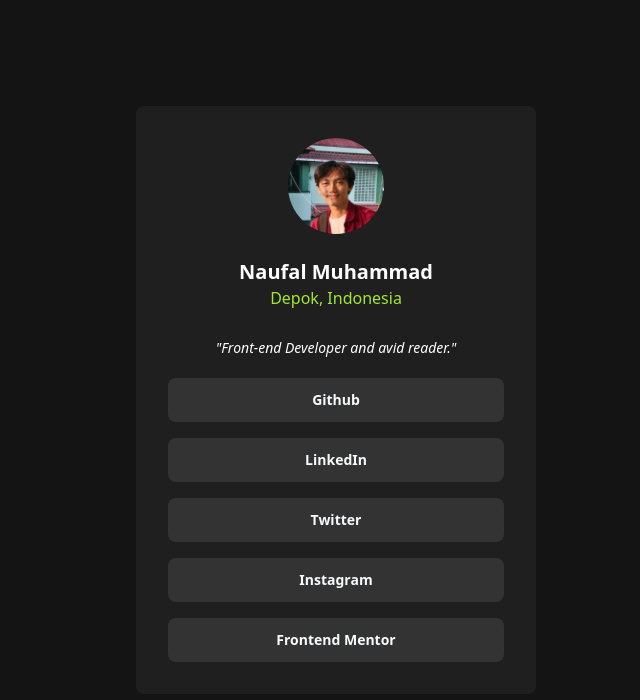
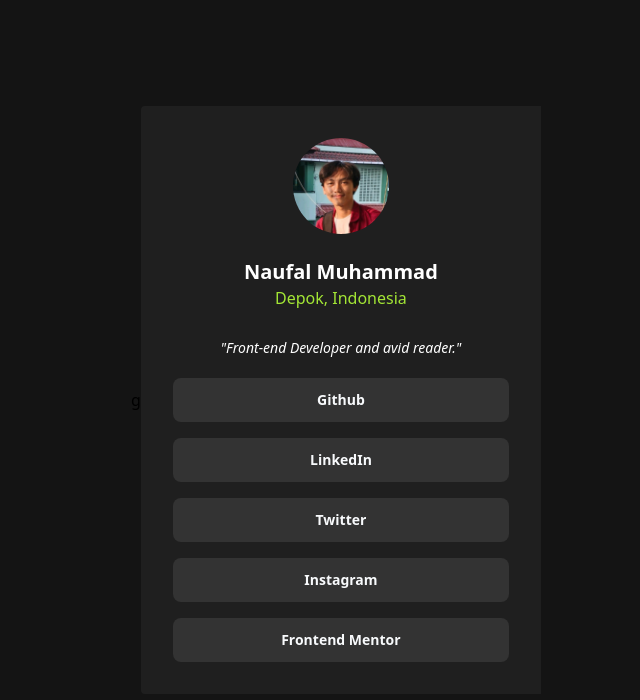
Before and after one commit to NaufalMuh11/midterm_WebBeginner, a React (Vite) app: page / in a window 1280 px wide. Shown: the top 700 px of the page, without its empty margins (304-944 px from the left). Built offline with nearby package versions, Linux system fonts and the light colour scheme.

Commit message:
ovfw hidden di abu

```diff
--- a/src/App.jsx
+++ b/src/App.jsx
@@ -4,7 +4,7 @@ import profile from './assets/foto_muh.jpeg';
 function App() {
   return (
     <div className="h-screen bg-[#141414] flex justify-center items-center overflow-hidden">
-    <div className="bg-[#1f1f1f] w-[80%] max-w-[400px] p-8 flex flex-col rounded-lg">
+    g<div className="bg-[#1f1f1f] w-[80%] max-w-[400px] p-8 flex flex-col rounded-l overflow-hidden">
       <div className="text-center">
         <div className="flex justify-center">
           <img src={profile} alt="foto-profile" className="rounded-full size-24"/>
```
